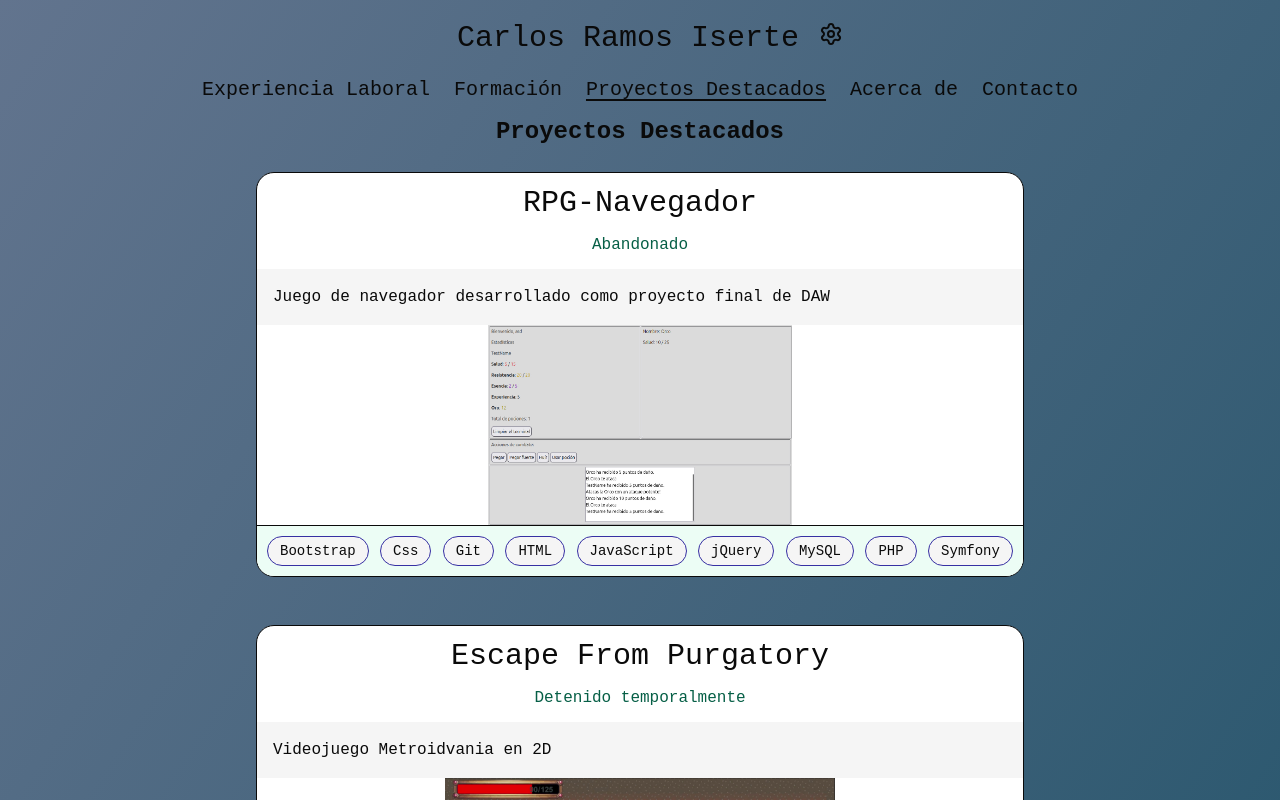
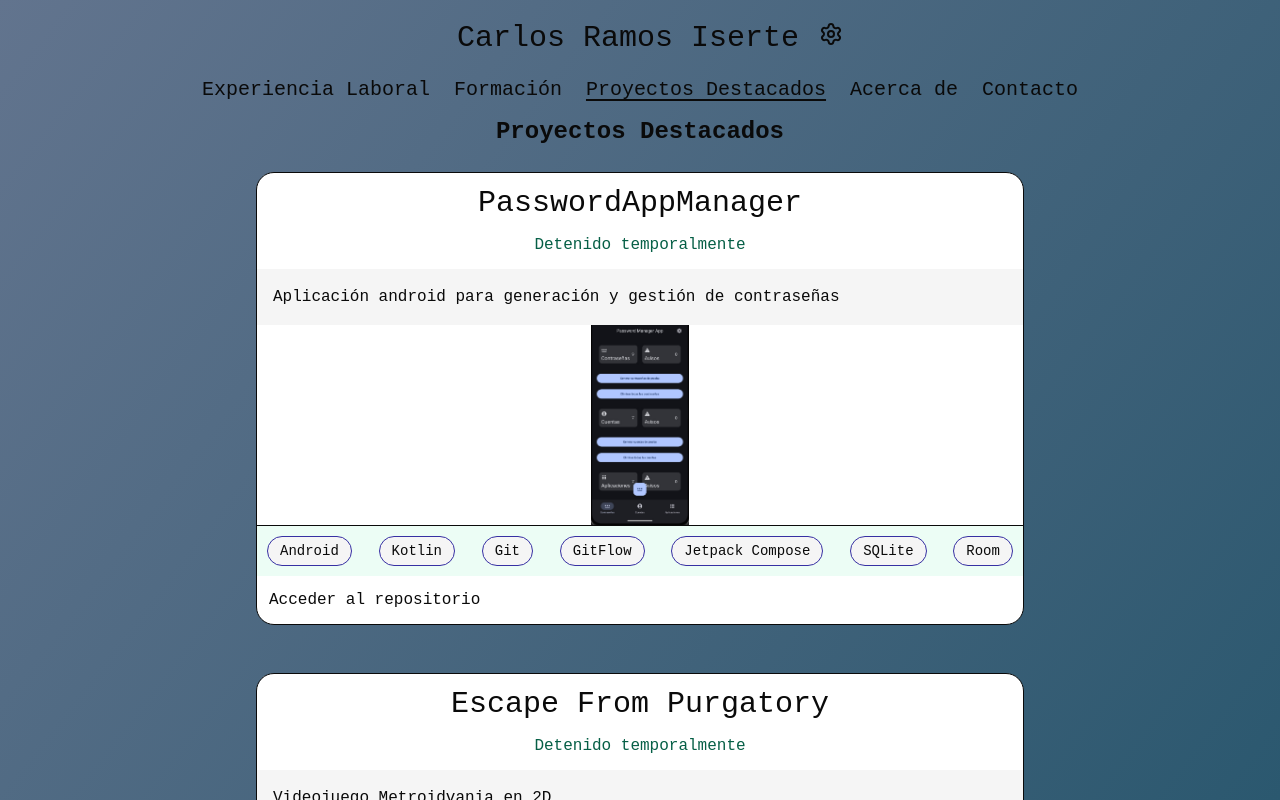
Before and after one commit to CarlosRamosDeveloper/portfolio, a React (Vite) app: page /featured in a window 1280 px wide. Shown: the top 800 px of the page. Built offline with nearby package versions, Linux system fonts and the light colour scheme.

Commit message:
removed non featured projects from featured projects

```diff
--- a/src/portfolio/pages/featured/FeaturedPage.tsx
+++ b/src/portfolio/pages/featured/FeaturedPage.tsx
@@ -1,5 +1,7 @@
 import { ProjectsData } from '@/portfolio/data/ProjectsData';
 import { FeaturedProjectsList } from './components';
+
+const data = ProjectsData.filter((project) => project.isFeatured).reverse();
 
 export const FeaturedPage = () => {
   return (
@@ -7,7 +9,7 @@ export const FeaturedPage = () => {
       <h2 className="text-center text-2xl font-semibold">
         Proyectos Destacados
       </h2>
-      <FeaturedProjectsList projects={ProjectsData} />
+      <FeaturedProjectsList projects={data} />
     </div>
   );
 };
```
